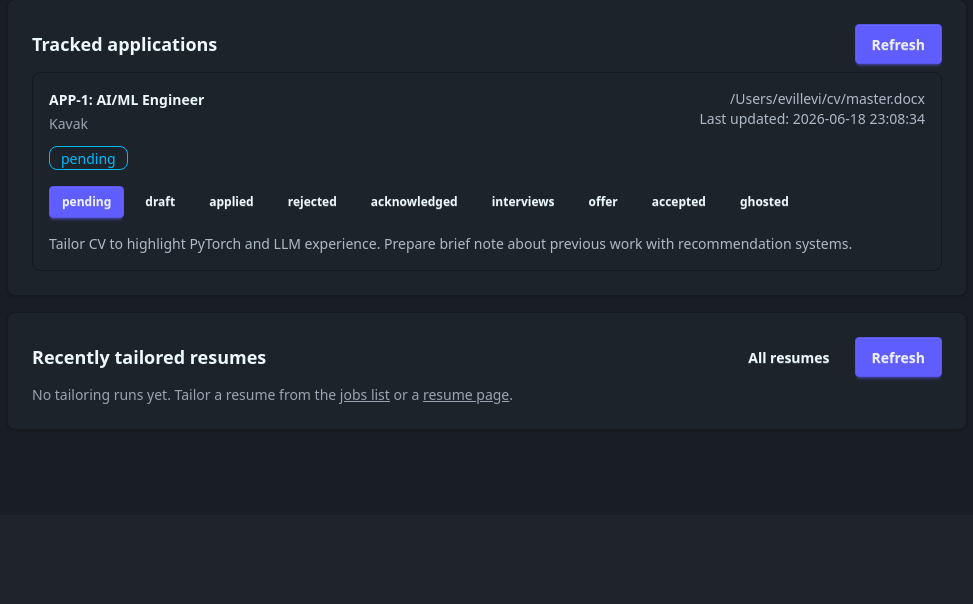
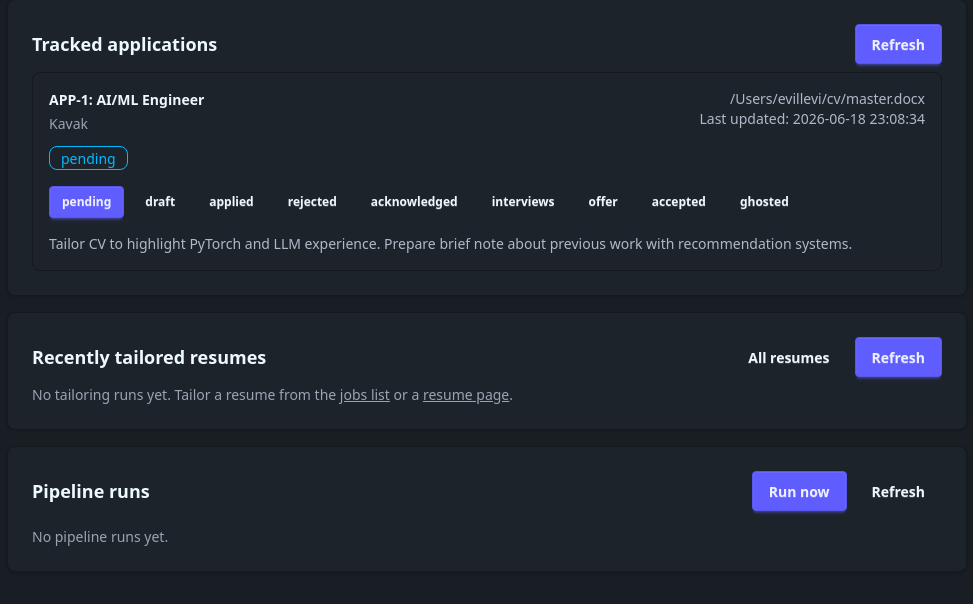
Before and after one commit to the-evillevi/hunter-agent, a FastAPI app: page / in a window 1280 px wide. Shown: the part 285-889 px from the top of the page, without its empty margins (153-1126 px from the left). Before the commit the page ends 689 px from the top, so only its background shows below. Run offline with FastAPI, Linux system fonts and the light colour scheme; style sheets or scripts are compiled from the project's sources; parts of the project's set-up code (start-up, migrations or seed data) failed here and were passed over.

Commit message:
feat(fable5): add pipeline trigger routes and dashboard runs panel
Expose the pipeline through a dashboard Run-now button rendering an HTMX
status fragment, a JSON twin at /api/pipeline/run for automation (added
to the documented public surface with the new Pipeline tag), and a
recent-runs panel fragment at /pipeline/partials/runs. The dashboard
card lists the newest pipeline_runs rows with distinct status badges,
including skipped-overlap.

```diff
--- a/app/main.py
+++ b/app/main.py
@@ -11,6 +11,7 @@ from app.routes import (
     dashboard,
     health,
     jobs,
+    pipeline,
     profiles,
     resumes,
     sources,
@@ -60,6 +61,10 @@ app = FastAPI(
             "name": "Ingestion",
             "description": "Manually triggered data ingestion runs.",
         },
+        {
+            "name": "Pipeline",
+            "description": "End-to-end job pipeline runs through scoring.",
+        },
     ],
 )
 
@@ -75,3 +80,4 @@ app.include_router(profiles.router)
 app.include_router(sources.router)
 app.include_router(companies.router)
 app.include_router(resumes.router)
+app.include_router(pipeline.router)
--- a/app/routes/dashboard.py
+++ b/app/routes/dashboard.py
@@ -8,6 +8,7 @@ from sqlmodel import Session
 from app.db.database import get_session
 from app.services.applications import APPLICATION_STATUS_ORDER, list_applications
 from app.services.dashboard import get_dashboard_metrics
+from app.services.pipeline import list_recent_pipeline_runs
 from app.services.resume_crud import list_recent_tailor_runs
 
 
@@ -26,5 +27,6 @@ def home(request: Request, session: Session = Depends(get_session)) -> HTMLRespo
             "applications": list_applications(session),
             "application_statuses": APPLICATION_STATUS_ORDER,
             "recent_tailor_runs": list_recent_tailor_runs(session),
+            "pipeline_runs": list_recent_pipeline_runs(session),
         },
     )
--- /dev/null
+++ b/app/templates/_pipeline_runs.html
@@ -0,0 +1,55 @@
+<!-- Recent pipeline runs (HNTR-51): one row per run from pipeline_runs. -->
+{% if next_run_time is defined %}
+  <p class="text-base-content/60 mb-2 text-sm">
+    {% if next_run_time %}
+      Next scheduled run: {{ next_run_time.strftime("%Y-%m-%d %H:%M") }}
+    {% else %}
+      Scheduler disabled
+    {% endif %}
+  </p>
+{% endif %}
+
+{% if pipeline_runs %}
+  <div class="overflow-x-auto">
+    <table class="table-zebra table text-sm">
+      <thead>
+        <tr>
+          <th>Started</th>
+          <th>Trigger</th>
+          <th>Status</th>
+          <th>Discovered</th>
+          <th>Persisted</th>
+          <th>Scored</th>
+          <th>Rejected</th>
+          <th>Failed</th>
+        </tr>
+      </thead>
+      <tbody>
+        {% for run in pipeline_runs %}
+          <tr>
+            <td>{{ run.started_at.strftime("%Y-%m-%d %H:%M") }}</td>
+            <td>{{ run.trigger_type }}</td>
+            <td>
+              {% if run.status == "success" %}
+                <span class="badge badge-success">success</span>
+              {% elif run.status == "partial" %}
+                <span class="badge badge-warning">partial</span>
+              {% elif run.status == "skipped_overlap" %}
+                <span class="badge badge-ghost">skipped (overlap)</span>
+              {% else %}
+                <span class="badge badge-error">failure</span>
+              {% endif %}
+            </td>
+            <td>{{ run.discovered_count }}</td>
+            <td>{{ run.persisted_count }}</td>
+            <td>{{ run.scored_count }}</td>
+            <td>{{ run.rejected_count }}</td>
+            <td>{{ run.failed_count }}</td>
+          </tr>
+        {% endfor %}
+      </tbody>
+    </table>
+  </div>
+{% else %}
+  <p class="text-base-content/60 text-sm">No pipeline runs yet.</p>
+{% endif %}
--- a/app/templates/index.html
+++ b/app/templates/index.html
@@ -87,7 +87,45 @@
         </div>
       </div>
 
-      <div id="recent-tailor-runs">{% include "_recent_tailor_runs.html" %}</div>
+      <div id="recent-tailor-runs">
+        {% include "_recent_tailor_runs.html" %}
+      </div>
+    </div>
+  </section>
+
+  <section class="card border-base-300 bg-base-100 mt-4 border shadow-sm">
+    <div class="card-body">
+      <div
+        class="flex flex-col gap-4 sm:flex-row sm:items-center sm:justify-between"
+      >
+        <div>
+          <h2 class="card-title">Pipeline runs</h2>
+        </div>
+
+        <div class="flex gap-2">
+          <button
+            type="button"
+            class="btn btn-primary"
+            hx-post="/pipeline/run"
+            hx-target="#pipeline-run-result"
+            hx-swap="innerHTML"
+          >
+            Run now
+          </button>
+          <button
+            type="button"
+            class="btn btn-ghost"
+            hx-get="/pipeline/partials/runs"
+            hx-target="#pipeline-runs"
+            hx-swap="innerHTML"
+          >
+            Refresh
+          </button>
+        </div>
+      </div>
+
+      <div id="pipeline-run-result"></div>
+      <div id="pipeline-runs">{% include "_pipeline_runs.html" %}</div>
     </div>
   </section>
 {% endblock %}
```
Also changed, not shown: app/routes/pipeline.py (added, +89 -0 lines), app/templates/_application_card.html (+15 -3 lines), app/templates/_pipeline_run_result.html (added, +32 -0 lines), tests/test_openapi.py (+4 -1 lines), tests/test_pipeline_routes.py (added, +124 -0 lines).
